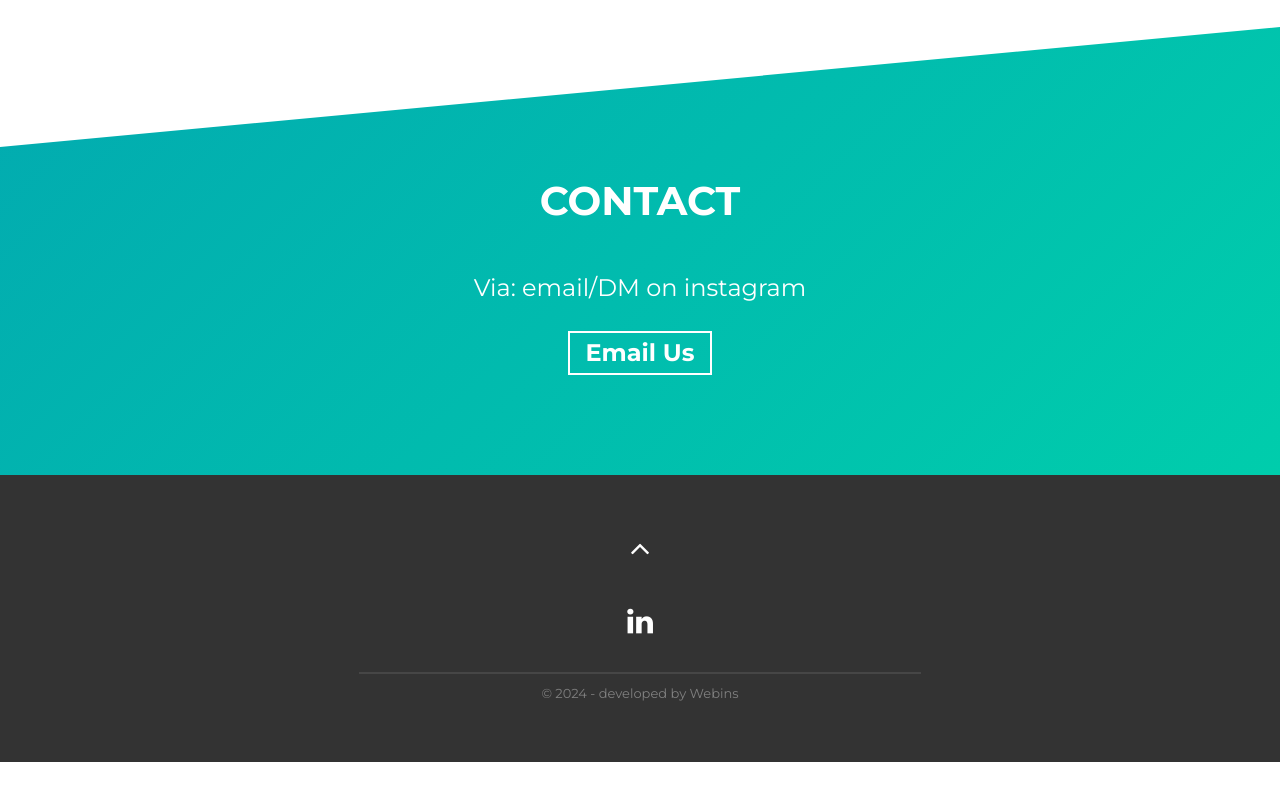
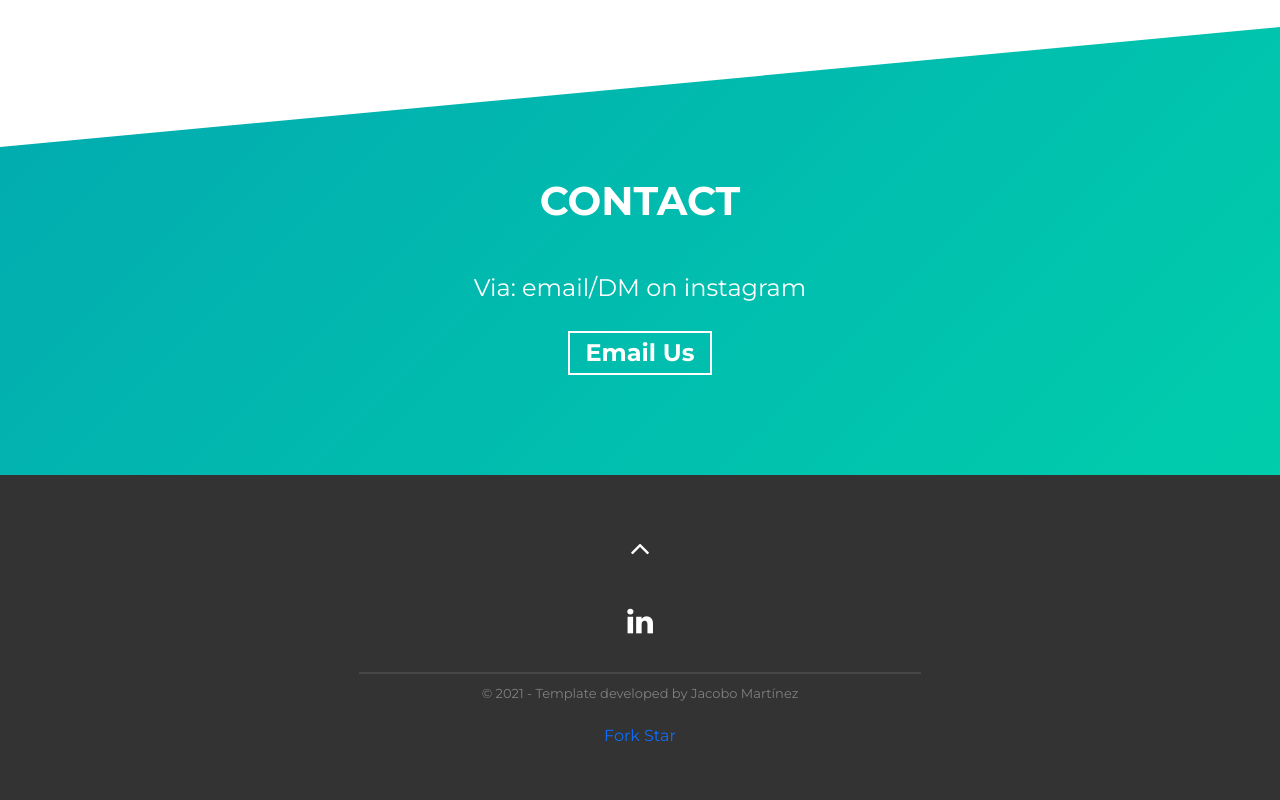
Before and after one commit to NourHamid04/Webins_dev, a website built with Parcel: page src/index.html in a window 1280 px wide. Shown: the part 2796-3596 px from the top of the page. Before the commit the page ends 3558 px from the top, so only its background shows below. Built offline with nearby package versions, Linux system fonts and the light colour scheme; files whose address does not match are found by name.

Commit message:
Initial commit

```diff
--- a/src/index.html
+++ b/src/index.html
@@ -300,14 +300,35 @@
 
         <!-- Notice: if you want to give me some credit, it will be huge for me! if not, put your data on it -->
         <p class="footer__text">
-          © 2024 - developed by
-          <a rel="noreferrer" href="https://www.instagram.com/webins_dev/?igsh=N2czazhkdzQ2Y2Ji" target="_blank"
-            >Webins</a
+          © 2021 - Template developed by
+          <a rel="noreferrer" href="https://github.com/cobiwave" target="_blank"
+            >Jacobo Martínez</a
           >
         </p>
 
         <!-- TO DO: remove this entire paragraph once you finish your portfolio -->
-
+        <p class="mt-3 pt-3">
+          <a
+            rel="noreferrer"
+            class="github-button"
+            href="https://github.com/cobiwave/simplefolio/fork"
+            data-icon="octicon-repo-forked"
+            data-size="large"
+            data-show-count="true"
+            aria-label="Fork ntkme/github-buttons on GitHub"
+            >Fork</a
+          >
+          <a
+            rel="noreferrer"
+            class="github-button"
+            href="https://github.com/cobiwave/simplefolio"
+            data-icon="octicon-star"
+            data-size="large"
+            data-show-count="true"
+            aria-label="Star cobiwave/simplefolio on GitHub"
+            >Star</a
+          >
+        </p>
       </div>
     </footer>
     <!-- /END Footer Section -->
```
